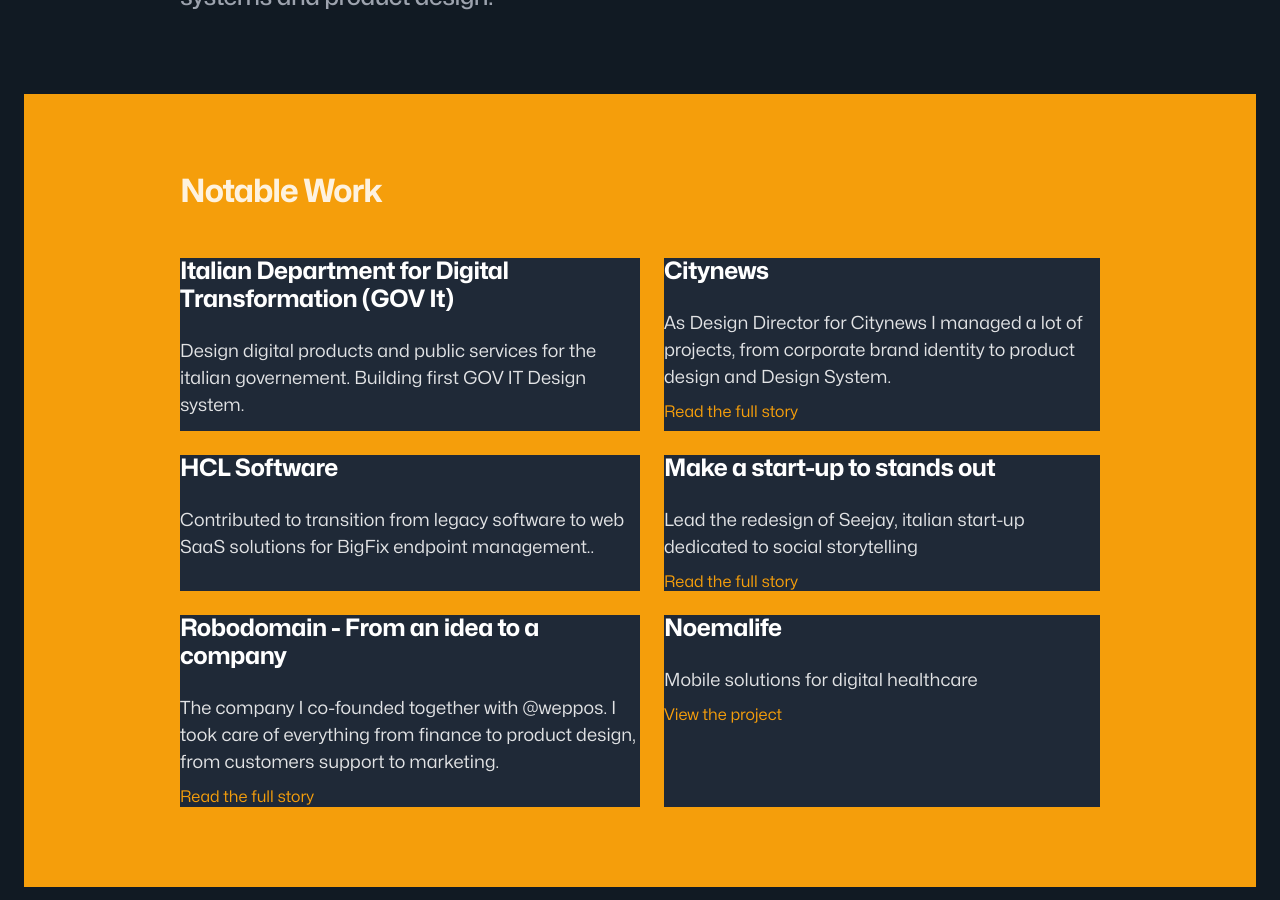
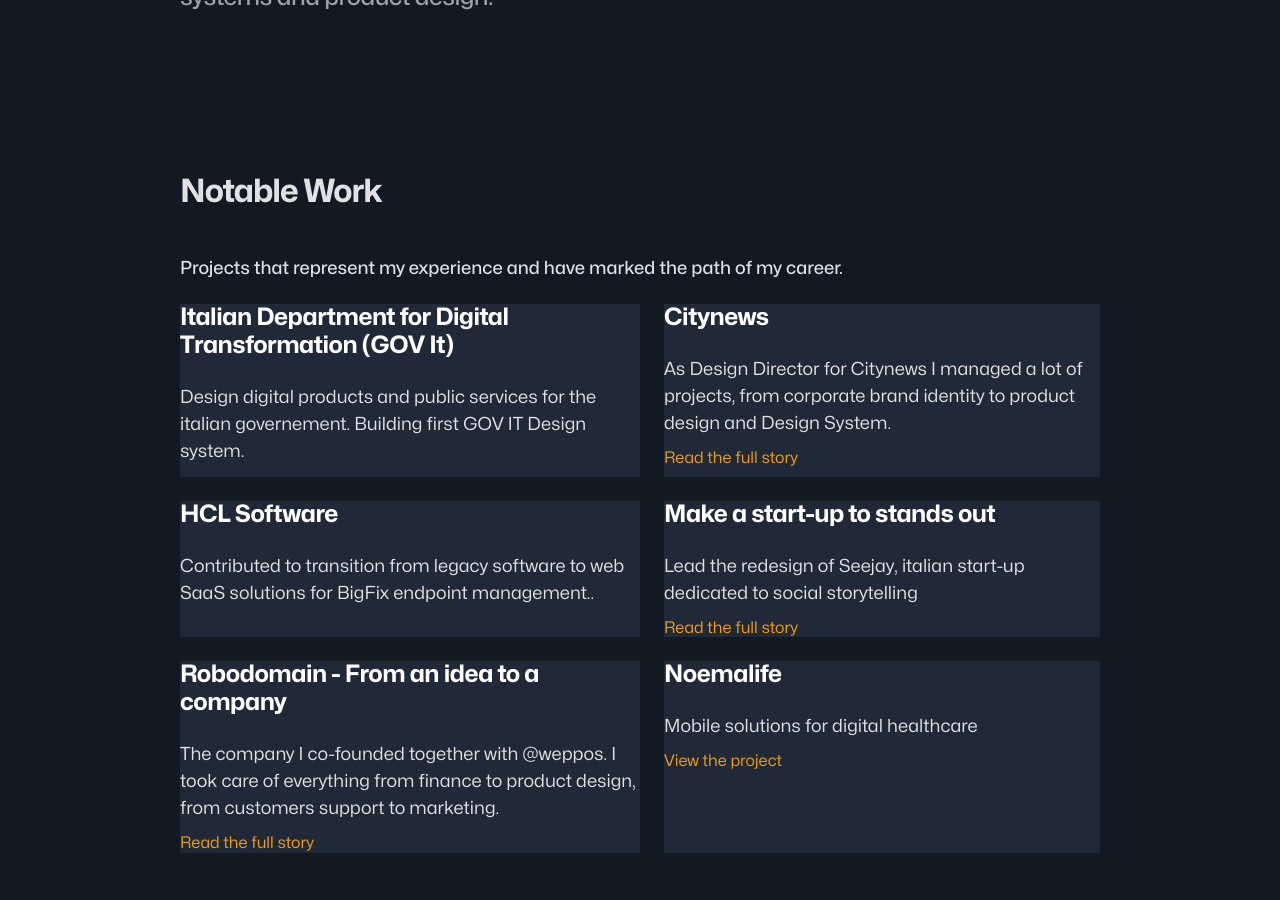
Before and after one commit to zetareticoli/fi, a Jekyll site: the page built from work.html, in a window 1280 px wide and 900 px high, scrolled down 337 px. Built offline with Jekyll 4.4.1, drawn with Linux system fonts in a browser that asks for light colours.

Commit message:
Added text to section notable

```diff
--- a/work.html
+++ b/work.html
@@ -14,9 +14,10 @@
 	{% endif %}
 </section>
 
-<section class="spacing-sections spacing-sections-inset background-primary spacing-outer">
+<section class="spacing-sections spacing-sections-inset spacing-outer">
   <div class="inner">
     <h2 class="headline-default mb-xl">Notable Work</h2>
+    <p class="text-emphasis">Projects that represent my experience and have marked the path of my career.</p>
     <div class="list-projects">
     {% for project in site.data.projects %}
       {% include project-featured.html %}
@@ -41,7 +42,7 @@
   </div>
 </section>
 
-<section class="spacing-sections">
+<section class="spacing-sections spacing-sections-inset background-emphasis">
   <div class="inner">
     <h2 class="headline-default">How I Work</h2>
     <p class="lead color-text-light">
@@ -66,7 +67,6 @@
         </ul>
       </article>
       <article>
-
         <p class="body-default">
           I prefer a practical approach and collaborating with cross-functional teams that include stakeholders as project partners.
         </p>
@@ -80,3 +80,7 @@
     </div>
   </div>
 </section>
+
+<section class="spacing-sections">
+  <h2></h2>
+</section>
```
